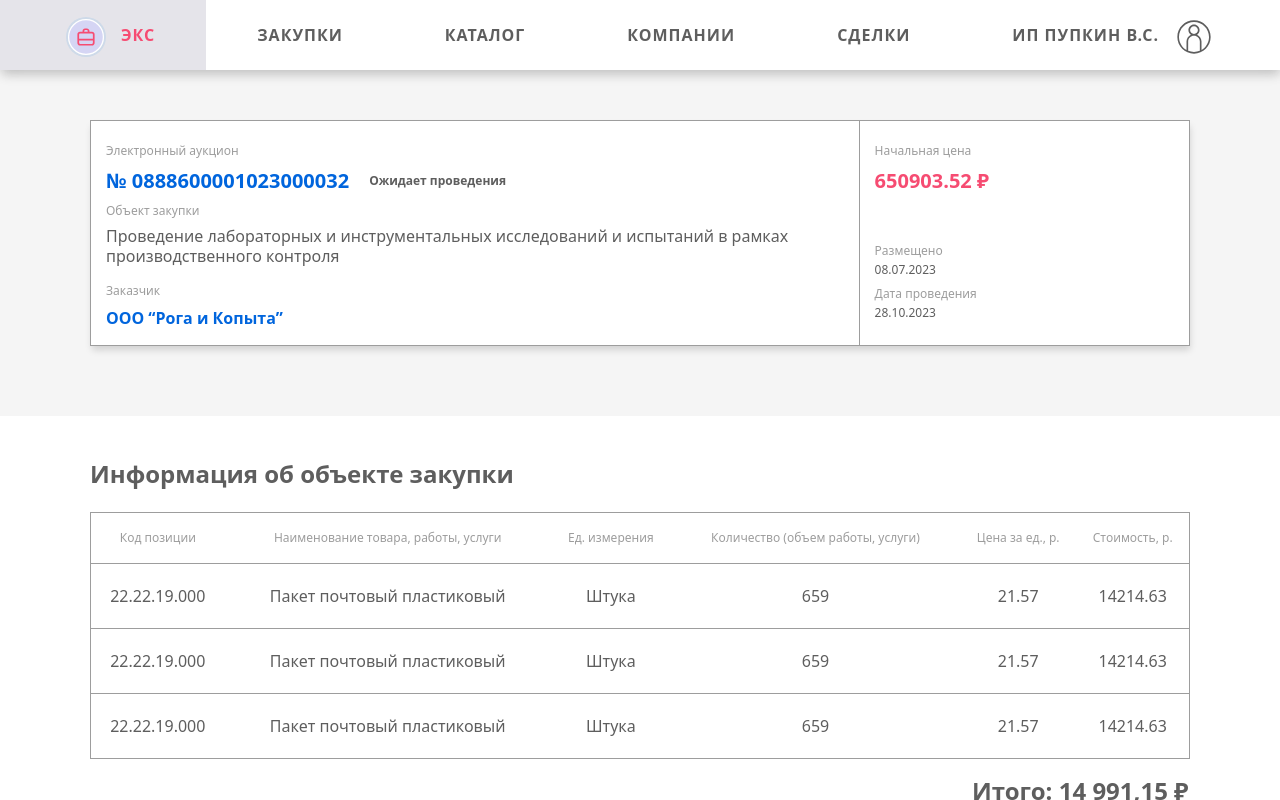
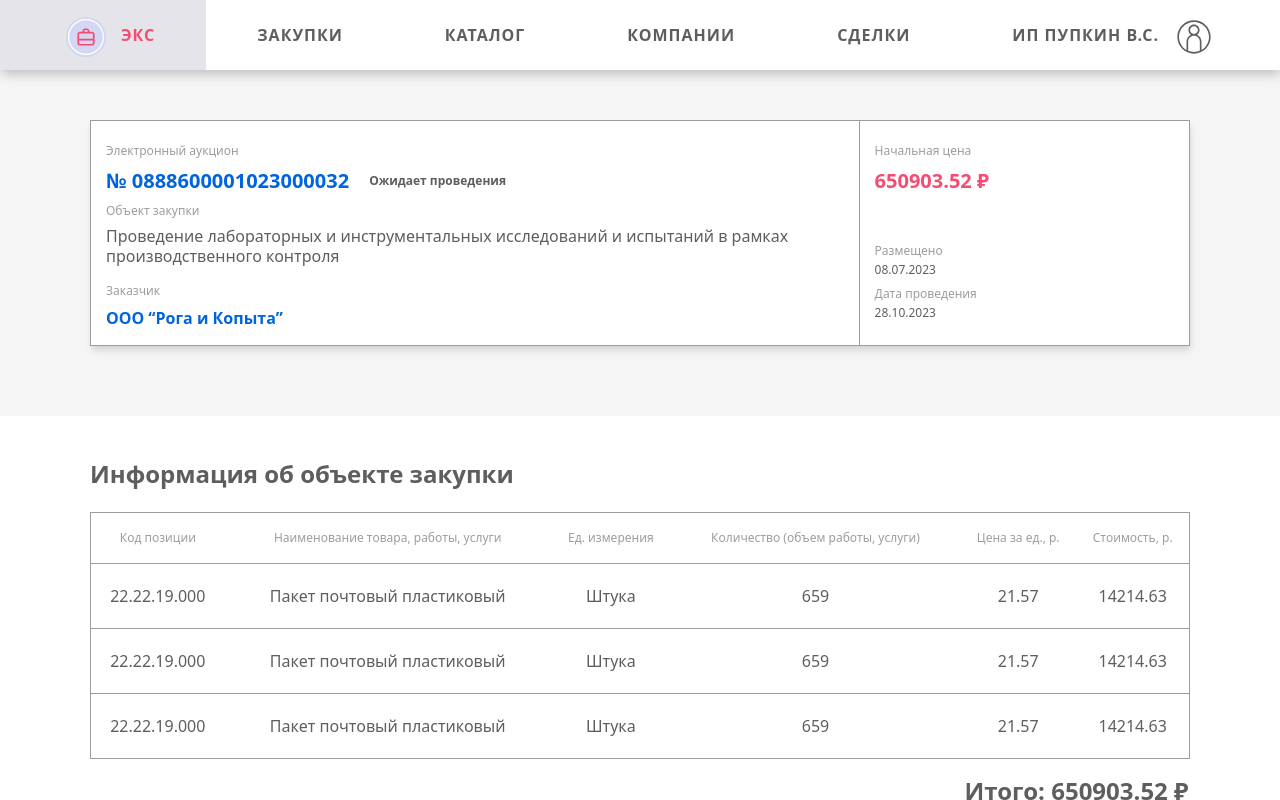
Before and after one commit to iberis18/ElectronicCommercialTransactions, a React (Vite) app in the folder ECT/reactapp/: page /purchase/1 in a window 1280 px wide. Built offline with nearby package versions, Linux system fonts and the light colour scheme; no server answers.

Commit message:
total cost

```diff
--- a/ECT/reactapp/src/api/domains/purchasesApi.js
+++ b/ECT/reactapp/src/api/domains/purchasesApi.js
@@ -26,7 +26,6 @@ const stage = (id) => {
 
 //url: baseApi/purchasesUrl/{id}
 export const getPurchase = async (id) => {
-  console.log(id);
   const response = await get(`${PURCHASES_URL}${id}`);
   let mock = {id: id, stage: stage(Number(id)), commodity: [{id: 0}, {id: 1}, {id: 2}]};
   return purchaseSerializer(mock);
--- a/ECT/reactapp/src/components/commodities/comoditiesTabel/CommoditiesTabel.jsx
+++ b/ECT/reactapp/src/components/commodities/comoditiesTabel/CommoditiesTabel.jsx
@@ -3,6 +3,7 @@ import './CommoditiesTabel.sass'
 
 export const CommoditiesTabel = (props) => {
   const commodityList = props.commodityList || [];
+  const startCost = props.startCost || 0;
 
   return (
     <>
@@ -31,7 +32,7 @@ export const CommoditiesTabel = (props) => {
           )
         }
         <tr className='total-sum'>
-          <td colSpan='6'>Итого: 14 991,15 ₽</td>
+          <td colSpan='6'>Итого: {startCost} ₽</td>
         </tr>
         </tbody>
       </table>
--- a/ECT/reactapp/src/components/purchases/purchase/Purchase.jsx
+++ b/ECT/reactapp/src/components/purchases/purchase/Purchase.jsx
@@ -15,9 +15,9 @@ export const Purchase = () => {
     purchaseChange(data);
   }, []);
 
-  useEffect(() => {
-    console.log(purchase);
-  }, [purchase]);
+  // useEffect(() => {
+  //   console.log(purchase);
+  // }, [purchase]);
 
   return (
     <div className='purchase-page'>
@@ -30,7 +30,7 @@ export const Purchase = () => {
           <button className='purchase-page__content__ongoing__button'>Перейти в аукционный зал</button>
         </div>
         <p className='purchase-page__content__title'>Информация об объекте закупки</p>
-        <CommoditiesTabel commodityList={purchase.commodity}/>
+        <CommoditiesTabel commodityList={purchase.commodity} startCost={purchase.startCost} />
         <p className='purchase-page__content__title'>Документы</p>
         <a className='purchase-page__content__document' href=''>Описание объекта закупки.docx</a>
         <a className='purchase-page__content__document' href=''>ТЗ.docx</a>
--- a/ECT/reactapp/src/components/purchases/purchasesListPages/AllPurchases.jsx
+++ b/ECT/reactapp/src/components/purchases/purchasesListPages/AllPurchases.jsx
@@ -29,9 +29,9 @@ export const AllPurchases = () => {
     purchasesCountChange(data.response.length);
   }, [filtersValue, searchValue]);
 
-  useEffect(() => {
-    console.log(purchases);
-  }, [purchases])
+  // useEffect(() => {
+  //   console.log(purchases);
+  // }, [purchases])
 
   return (
     <>
```
